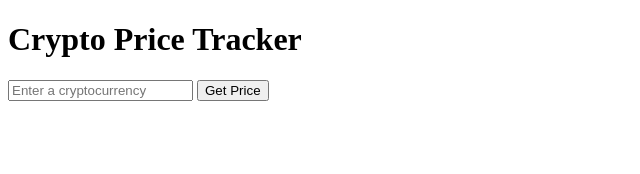
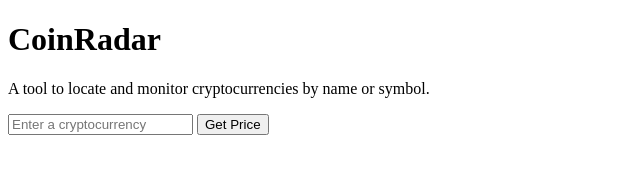
Before and after one commit to rcm-webdev/coin-radar, a website: page index.html in a window 1280 px wide. Shown: the whole page, without its empty margins (0-640 px from the left). Drawn offline with Linux system fonts and the light colour scheme.

Commit message:
update mvp name and add description

```diff
--- a/index.html
+++ b/index.html
@@ -3,11 +3,13 @@
   <head>
     <meta charset="UTF-8" />
     <meta name="viewport" content="width=device-width, initial-scale=1.0" />
-    <title>MG COIN - Crypto Price Tracker</title>
+    <title>CoinRadar</title>
+    <description content="A simple cryptocurrency price tracker" />
   </head>
   <body>
     <main>
-      <h1>Crypto Price Tracker</h1>
+      <h1>CoinRadar</h1>
+      <p>A tool to locate and monitor cryptocurrencies by name or symbol.</p>
       <form id="cryptoForm">
         <input
           type="text"
```
